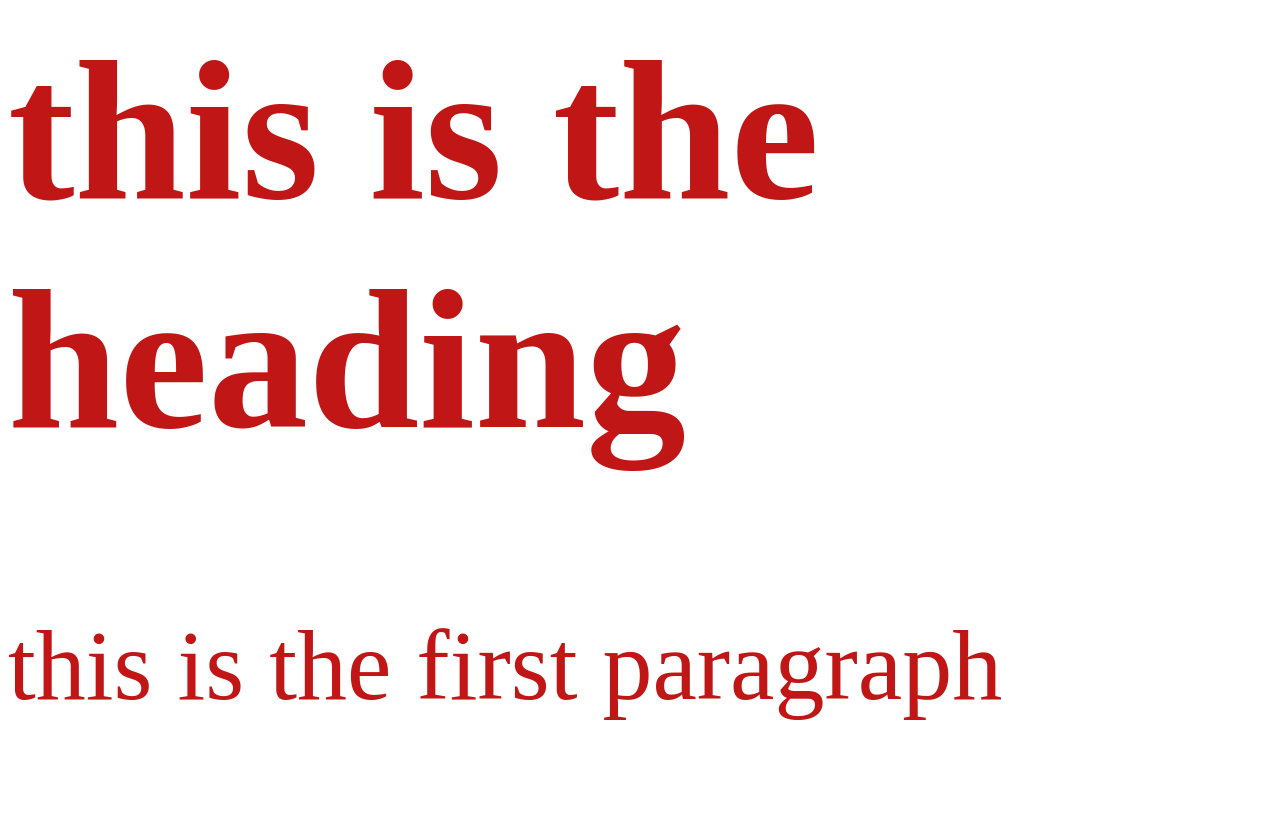
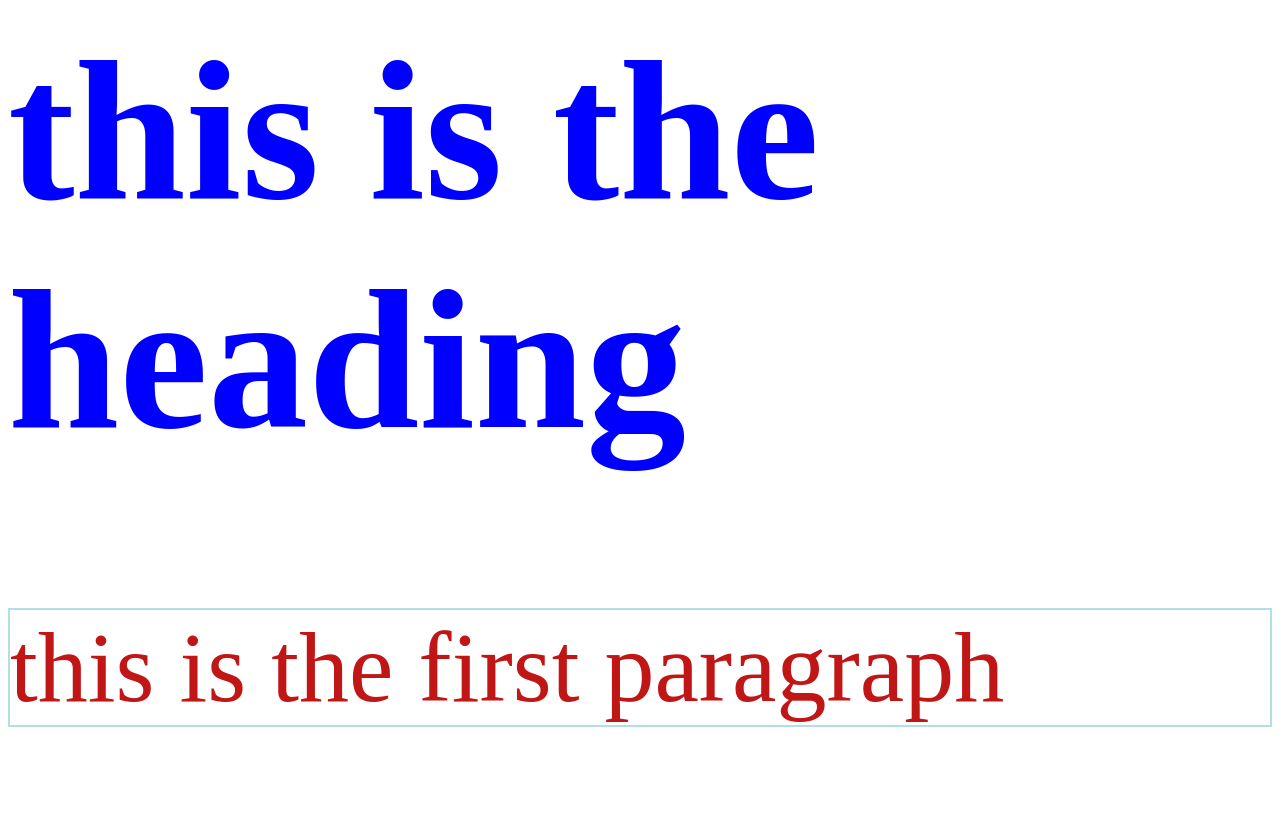
Before and after one commit to dunrup/CLCV22323, a plain HTML site: page 3/week_2_assignment.html in a window 1280 px wide. Shown: the part 118-938 px from the top of the page. Drawn offline with Linux system fonts and the light colour scheme.

Commit message:
Update week_2_assignment_css.css

```diff
--- a/3/week_2_assignment_css.css
+++ b/3/week_2_assignment_css.css
@@ -3,4 +3,6 @@ html { font-size: 100px;}
 
 body {color: rgb(193, 22, 22);}
 
-header {color: blue;}
+h1 {color: blue;}
+
+p { border: 2px solid powderblue; }
```
